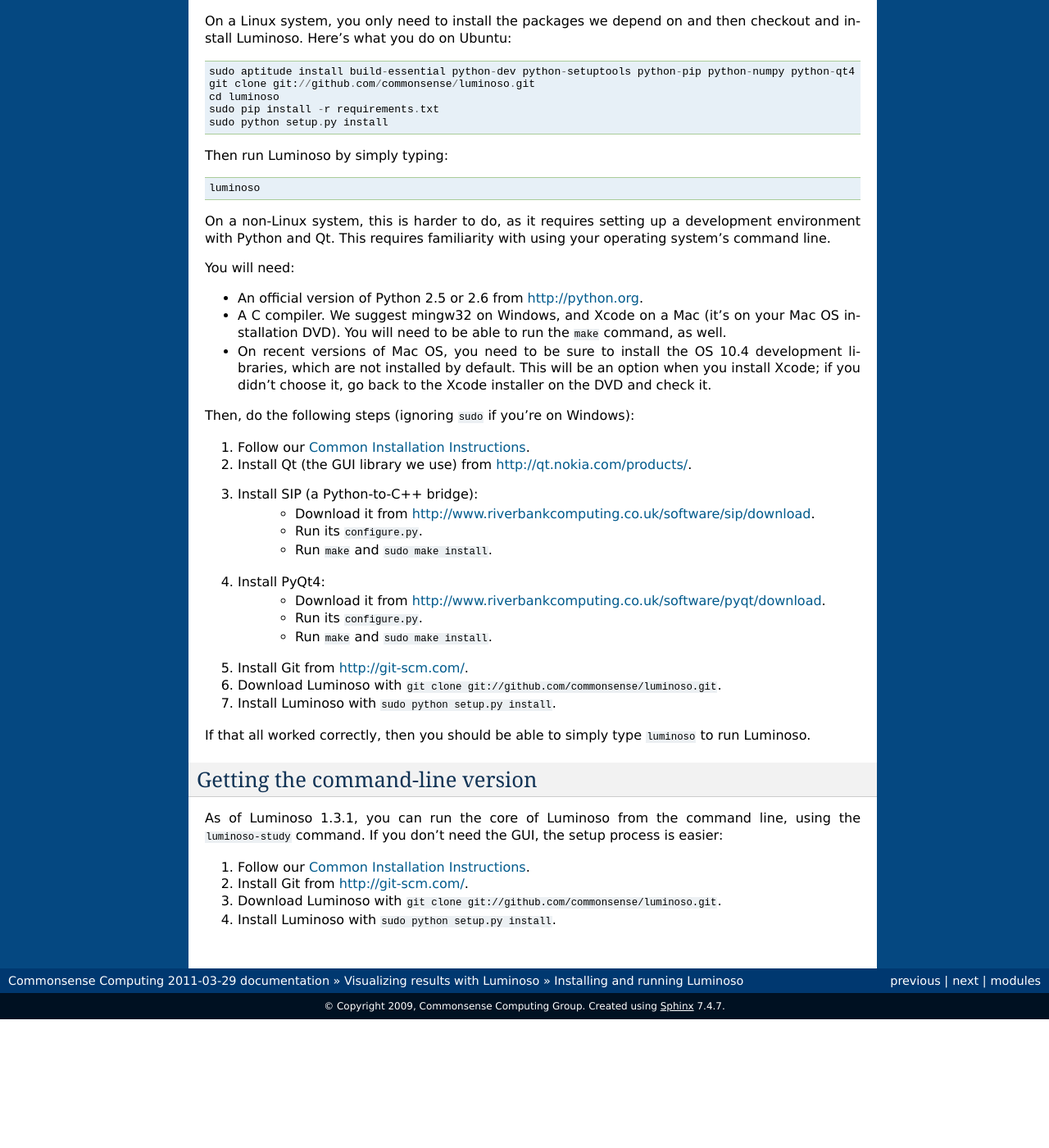
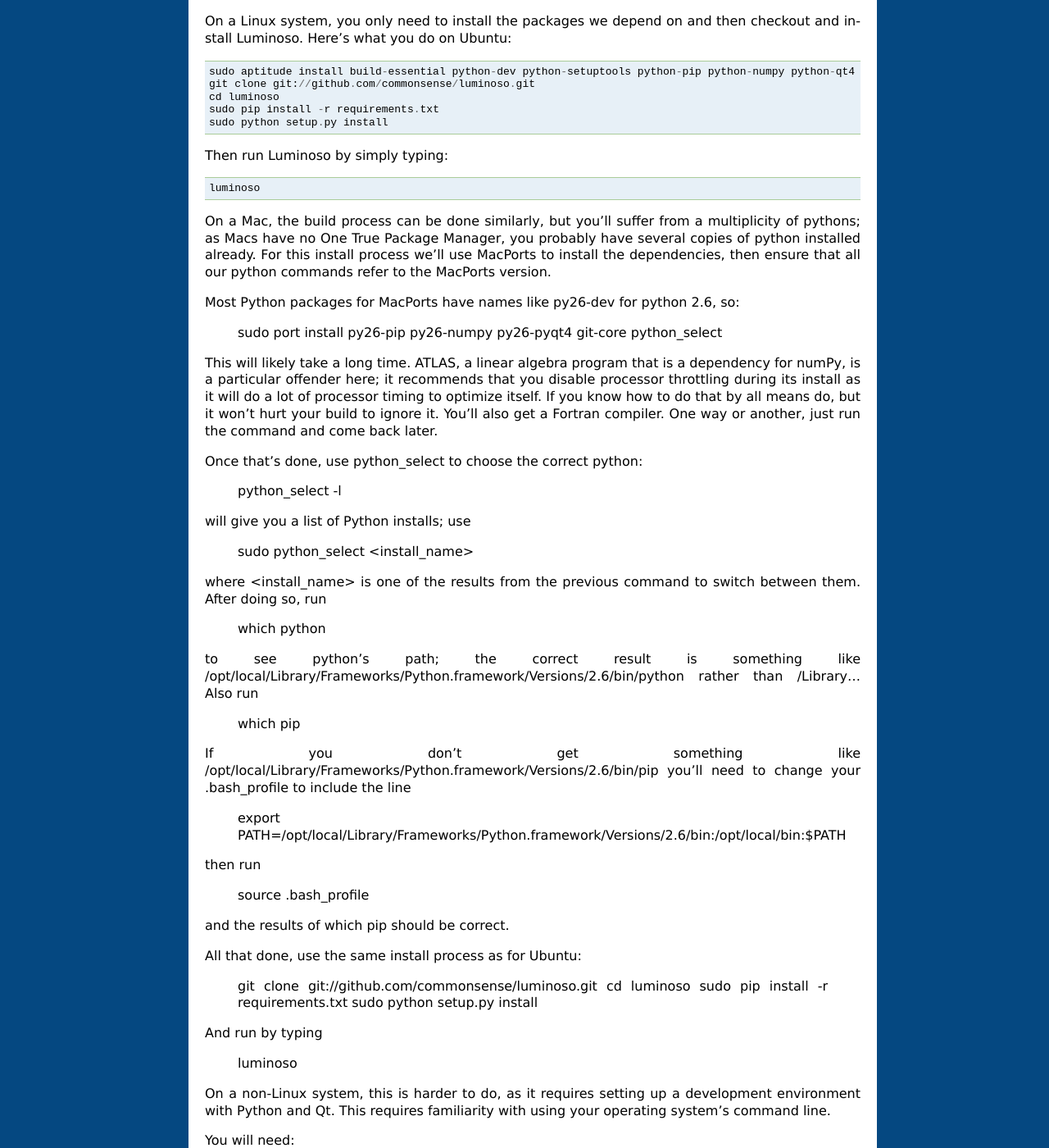
Before and after one commit to commonsense/omcs, a Sphinx documentation site: the page built from docs/luminoso/install.rst, in a window 1280 px wide and 1400 px high, scrolled down 812 px. Shown: the whole window at 82% size. Built offline with Sphinx 7.4.7, drawn with Linux system fonts in a browser that asks for light colours; pages that are not in the unit, such as notebooks, are missing from menus; before the commit the page ends 2055 px from its top, so only the background shows below that.

Commit message:
Added a guide to installing from source on a mac

```diff
--- a/docs/luminoso/install.rst
+++ b/docs/luminoso/install.rst
@@ -51,6 +51,63 @@
 
     luminoso
 
+On a Mac, the build process can be done similarly, but you'll suffer from a
+multiplicity of pythons; as Macs have no One True Package Manager, you probably
+have several copies of python installed already. For this install process we'll use
+MacPorts to install the dependencies, then ensure that all our python commands refer
+to the MacPorts version.
+
+Most Python packages for MacPorts have names like py26-dev for python 2.6, so:
+
+	sudo port install py26-pip py26-numpy py26-pyqt4 git-core python_select
+
+This will likely take a long time. ATLAS, a linear algebra program that is a dependency
+for numPy, is a particular offender here; it recommends that you disable processor
+throttling during its install as it will do a lot of processor timing to optimize itself.
+If you know how to do that by all means do, but it won't hurt your build to ignore it.
+You'll also get a Fortran compiler. One way or another, just run the command and come
+back later.
+
+Once that's done, use python_select to choose the correct python:
+
+	python_select -l
+
+will give you a list of Python installs; use
+
+	sudo python_select <install_name>
+
+where <install_name> is one of the results from the previous command to switch between
+them. After doing so, run
+
+	which python
+
+to see python's path; the correct result is something like /opt/local/Library/Frameworks/Python.framework/Versions/2.6/bin/python
+rather than /Library... Also run
+
+	which pip
+
+If you don't get something like /opt/local/Library/Frameworks/Python.framework/Versions/2.6/bin/pip
+you'll need to change your .bash_profile to include the line
+
+	export PATH=/opt/local/Library/Frameworks/Python.framework/Versions/2.6/bin:/opt/local/bin:$PATH
+
+then run
+
+	source .bash_profile
+
+and the results of which pip should be correct.
+
+All that done, use the same install process as for Ubuntu:
+
+    git clone git://github.com/commonsense/luminoso.git
+    cd luminoso
+    sudo pip install -r requirements.txt
+    sudo python setup.py install
+
+And run by typing
+
+	luminoso
+
 On a non-Linux system, this is harder to do, as it requires setting up a development environment with Python and Qt. This requires familiarity with using your operating system's command line.
 
 You will need:
```
